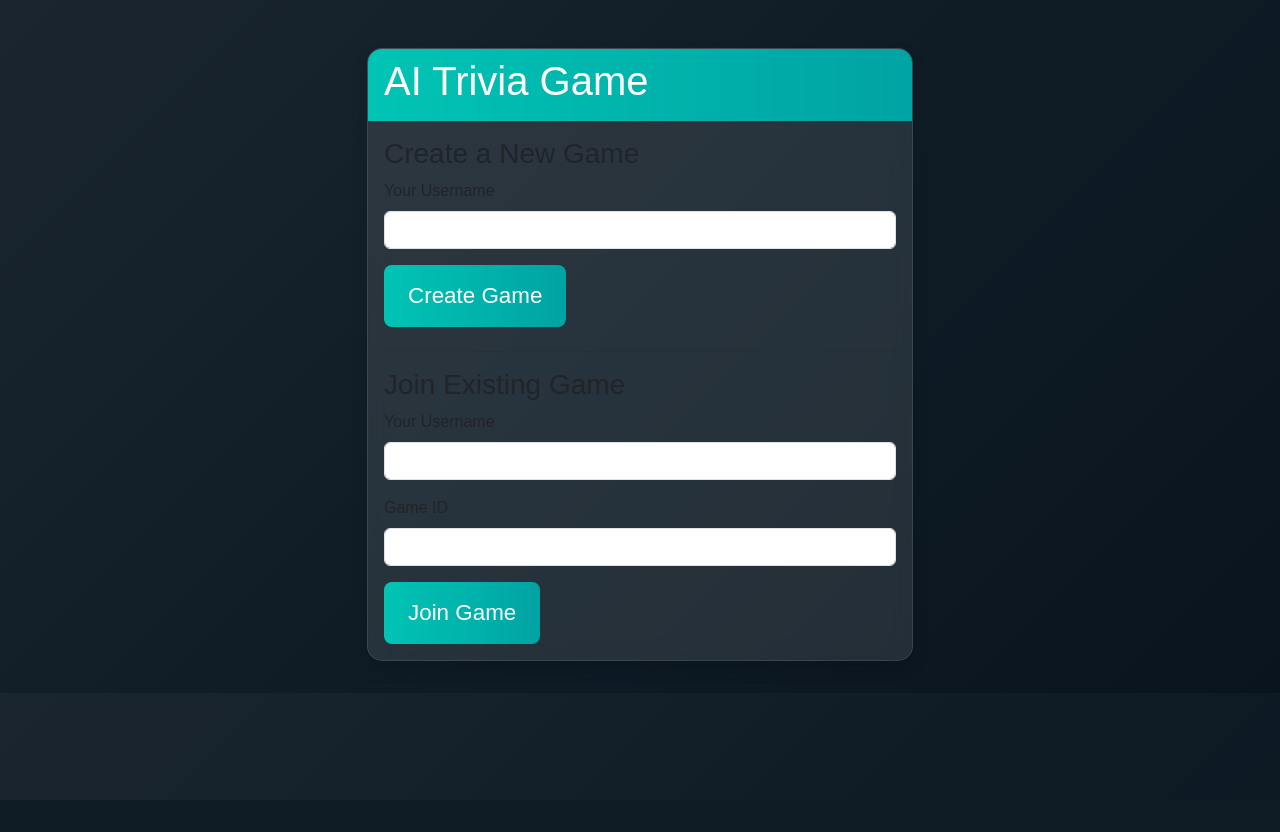
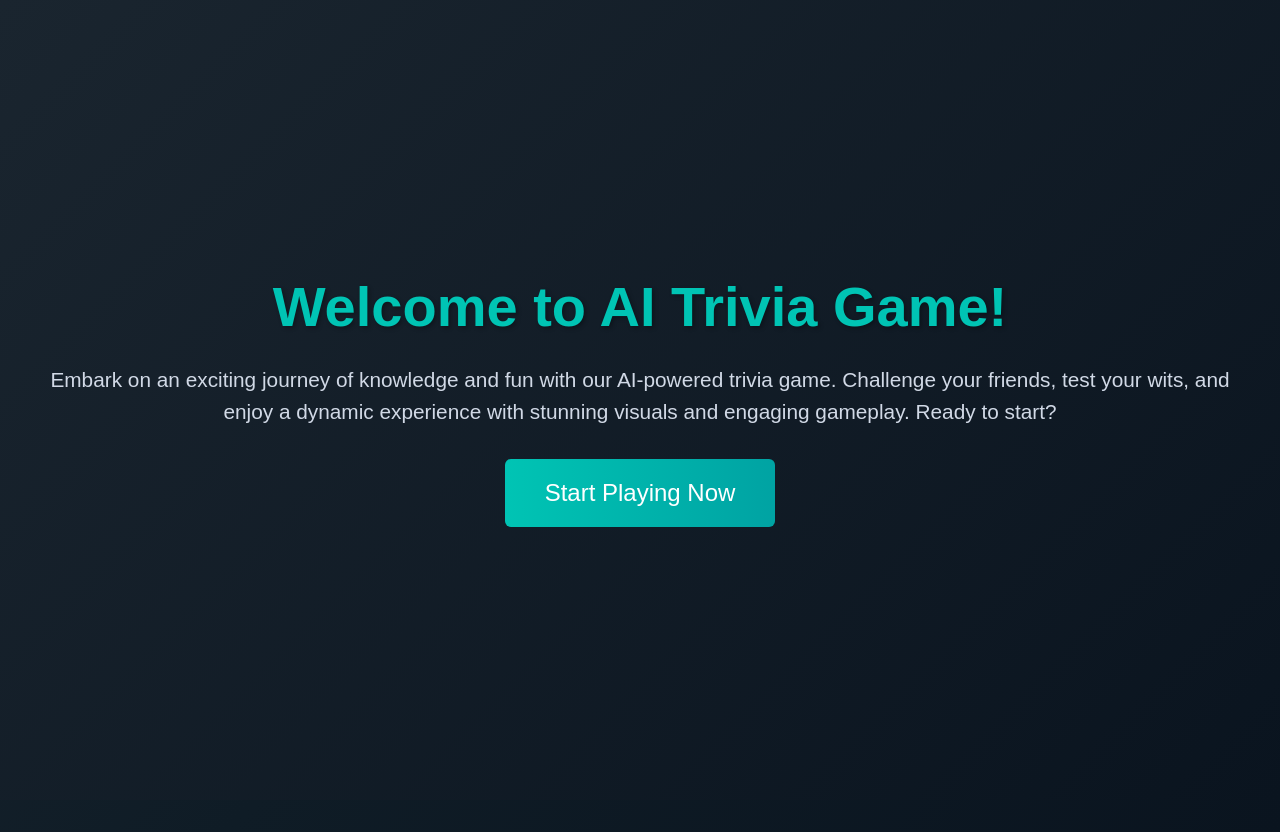
Before and after one commit to zml1997-stl/ai-trivia, a Flask app: page /index in a window 1280 px wide. Before the commit the page ends 661 px from the top, so only its background shows below. Run offline with Flask 3, Linux system fonts and the light colour scheme.

Commit message:
Update index.html

```diff
--- a/templates/index.html
+++ b/templates/index.html
@@ -1,55 +1,20 @@
-
 <!DOCTYPE html>
 <html lang="en">
 <head>
     <meta charset="UTF-8">
     <meta name="viewport" content="width=device-width, initial-scale=1.0">
-    <title>AI Trivia Game</title>
+    <title>Welcome to AI Trivia Game</title>
     <link href="https://cdn.jsdelivr.net/npm/bootstrap@5.3.0/dist/css/bootstrap.min.css" rel="stylesheet">
     <link rel="stylesheet" href="{{ url_for('static', filename='styles.css') }}">
 </head>
 <body>
-    <div class="container">
-        <div class="row justify-content-center mt-5">
-            <div class="col-md-6">
-                <div class="card shadow">
-                    <div class="card-header">
-                        <h1>AI Trivia Game</h1>
-                    </div>
-                    <div class="card-body">
-                        <div class="mb-4">
-                            <h3>Create a New Game</h3>
-                            <form action="/create_game" method="post">
-                                <div class="mb-3">
-                                    <label for="username-create" class="form-label">Your Username</label>
-                                    <input type="text" class="form-control" id="username-create" name="username" required>
-                                </div>
-                                <button type="submit" class="btn btn-lg">Create Game</button>
-                            </form>
-                        </div>
-
-                        <hr>
-
-                        <div>
-                            <h3>Join Existing Game</h3>
-                            <form action="/join_game" method="post">
-                                <div class="mb-3">
-                                    <label for="username-join" class="form-label">Your Username</label>
-                                    <input type="text" class="form-control" id="username-join" name="username" required>
-                                </div>
-                                <div class="mb-3">
-                                    <label for="game-id" class="form-label">Game ID</label>
-                                    <input type="text" class="form-control" id="game-id" name="game_id" required>
-                                </div>
-                                <button type="submit" class="btn btn-lg">Join Game</button>
-                            </form>
-                        </div>
-                    </div>
-                </div>
-            </div>
+    <div class="hero">
+        <div>
+            <h1>Welcome to AI Trivia Game!</h1>
+            <p>Embark on an exciting journey of knowledge and fun with our AI-powered trivia game. Challenge your friends, test your wits, and enjoy a dynamic experience with stunning visuals and engaging gameplay. Ready to start?</p>
+            <a href="{{ url_for('index') }}" class="btn btn-start">Start Playing Now</a>
         </div>
     </div>
-
     <script src="https://cdn.jsdelivr.net/npm/bootstrap@5.3.0/dist/js/bootstrap.bundle.min.js"></script>
 </body>
 </html>
```
